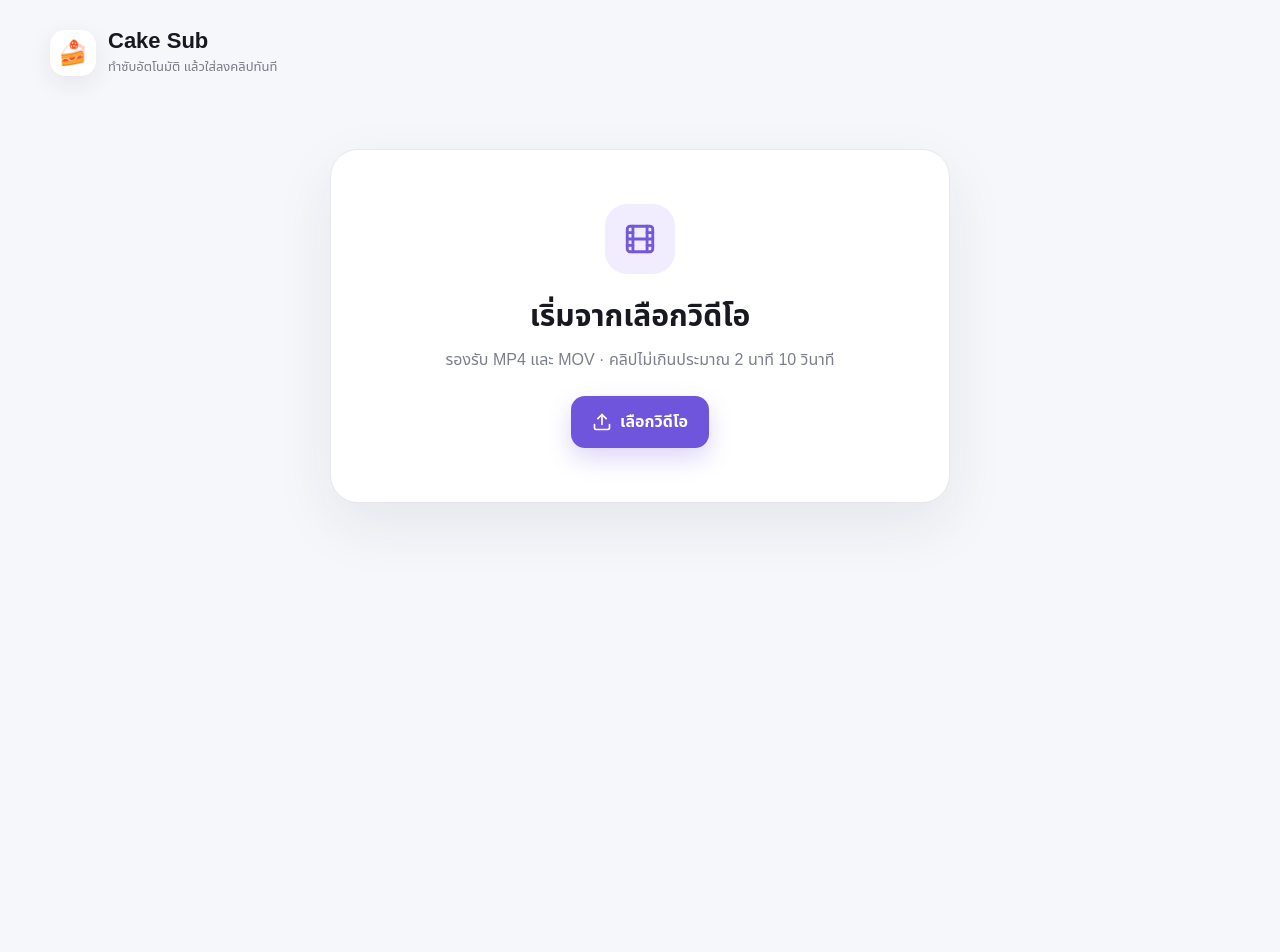
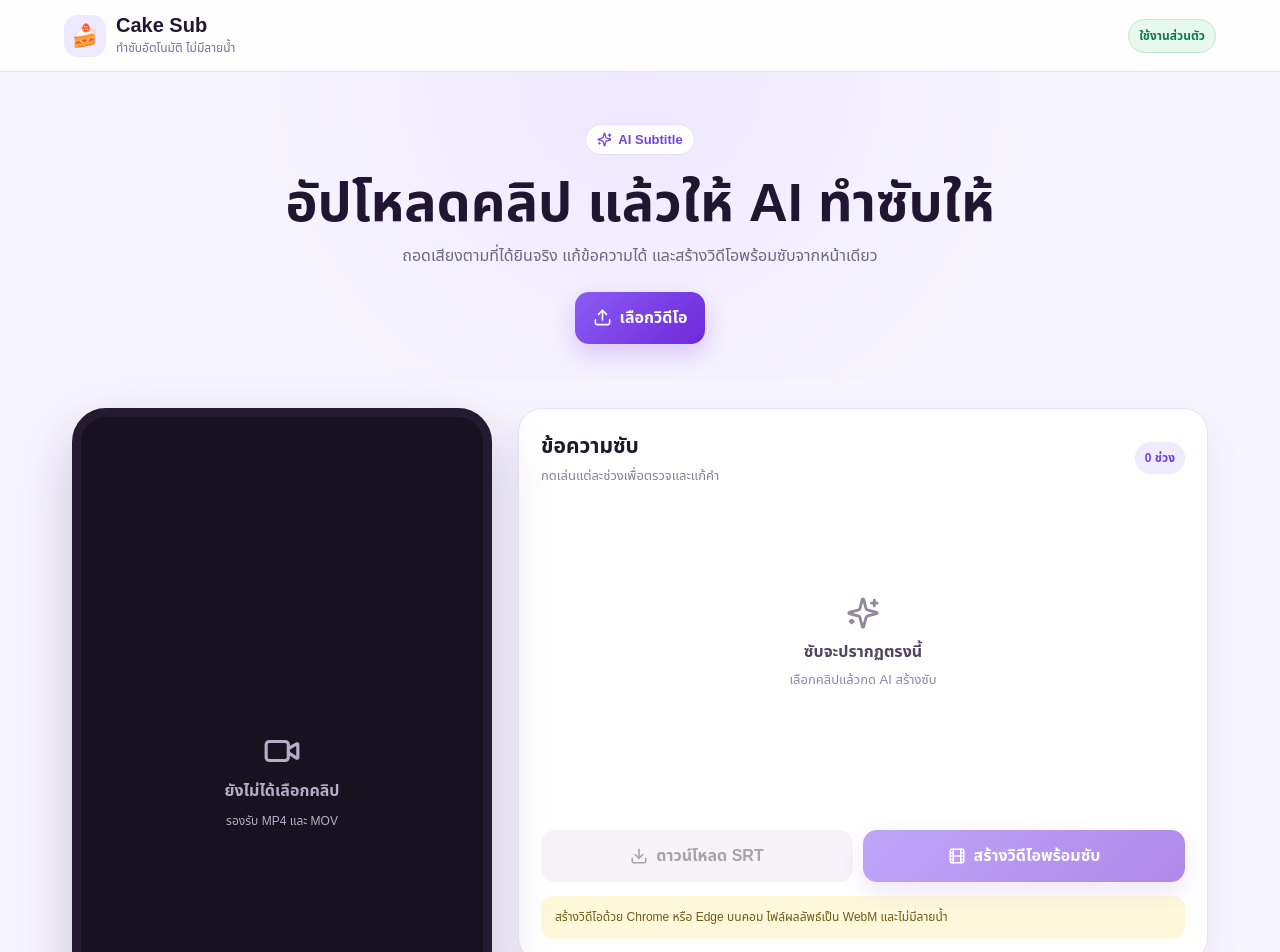
Before and after one commit to khemapsorncake-crypto/cake-sub, a Next.js app: page / in a window 1280 px wide. Shown: the top 952 px of the page. Before the commit the page ends 800 px from the top, so only its background shows below. Built offline with nearby package versions, Linux system fonts and the light colour scheme.

Commit message:
Add files via upload

```diff
--- a/app/api/transcribe/route.ts
+++ b/app/api/transcribe/route.ts
@@ -4,7 +4,6 @@ export const runtime = "nodejs";
 export const maxDuration = 60;
 
 type GroqSegment = {
-  id?: number;
   start?: number;
   end?: number;
   text?: string;
@@ -13,11 +12,26 @@ type GroqSegment = {
   compression_ratio?: number;
 };
 
-function looksHallucinated(text: string) {
-  const clean = text.replace(/\s+/g, " ").trim();
-  const compact = clean.replace(/\s/g, "");
-  if (!clean) return true;
-  if (/^(ขอบคุณที่รับชม|โปรดติดตามตอนต่อไป|ซับไตเติล|ดนตรี|เพลง|thank you for watching)[.!…]*$/i.test(clean)) return true;
+function normalizeText(value: unknown) {
+  return String(value ?? "").replace(/\s+/g, " ").trim();
+}
+
+function isLikelyHallucination(segment: GroqSegment, duration: number) {
+  const text = normalizeText(segment.text);
+  const compact = text.replace(/\s/g, "");
+  const start = Number(segment.start ?? 0);
+  const end = Number(segment.end ?? start);
+  const noSpeech = Number(segment.no_speech_prob ?? 0);
+  const avgLogProb = Number(segment.avg_logprob ?? 0);
+  const compression = Number(segment.compression_ratio ?? 0);
+
+  if (!text) return true;
+  if (duration > 0 && (start > duration + 0.25 || end > duration + 1)) return true;
+  if (end <= start) return true;
+  if (noSpeech > 0.58) return true;
+  if (avgLogProb < -1.15) return true;
+  if (compression > 2.45) return true;
+  if (/^(ขอบคุณที่รับชม|โปรดติดตามตอนต่อไป|ซับไตเติล|ดนตรี|เพลง|thank you for watching)[.!…]*$/i.test(text)) return true;
   if (/(.{2,12})\1\1/i.test(compact)) return true;
   return false;
 }
@@ -44,6 +58,7 @@ export async function POST(request: Request) {
     form.append("file", audio, "cake-sub.wav");
     form.append("model", "whisper-large-v3");
     form.append("language", "th");
+    form.append("task", "transcribe");
     form.append("response_format", "verbose_json");
     form.append("temperature", "0");
     form.append("timestamp_granularities[]", "segment");
@@ -57,10 +72,10 @@ export async function POST(request: Request) {
       },
     );
 
-    const rawText = await response.text();
+    const raw = await response.text();
     let data: Record<string, unknown> = {};
     try {
-      data = rawText ? JSON.parse(rawText) : {};
+      data = raw ? JSON.parse(raw) : {};
     } catch {
       return NextResponse.json(
         { error: "บริการถอดเสียงตอบกลับไม่ถูกต้อง กรุณาลองใหม่" },
@@ -81,29 +96,26 @@ export async function POST(request: Request) {
       : [];
 
     const segments = inputSegments
-      .filter((segment) => {
-        const text = String(segment.text || "").trim();
-        const start = Number(segment.start || 0);
-        if (looksHallucinated(text)) return false;
-        if (duration > 0 && start > duration + 0.5) return false;
-        if (Number(segment.no_speech_prob || 0) > 0.72) return false;
-        if (Number(segment.compression_ratio || 0) > 2.8) return false;
-        return true;
+      .filter((segment) => !isLikelyHallucination(segment, duration))
+      .map((segment) => {
+        const start = Math.max(0, Number(segment.start ?? 0));
+        const rawEnd = Math.max(start + 0.35, Number(segment.end ?? start + 0.35));
+        return {
+          start,
+          end: duration > 0 ? Math.min(duration, rawEnd) : rawEnd,
+          text: normalizeText(segment.text),
+        };
       })
-      .map((segment) => ({
-        start: Math.max(0, Number(segment.start || 0)),
-        end: Math.min(
-          duration > 0 ? duration : Number.MAX_SAFE_INTEGER,
-          Math.max(Number(segment.end || 0), Number(segment.start || 0) + 0.4),
-        ),
-        text: String(segment.text || "").replace(/\s+/g, " ").trim(),
-      }));
+      .filter((segment) => segment.text && segment.end > segment.start);
 
-    return NextResponse.json({
-      text: segments.map((segment) => segment.text).join(" "),
-      segments,
-      duration,
-    });
+    if (!segments.length) {
+      return NextResponse.json(
+        { error: "ไม่พบเสียงพูดที่ชัดเจนพอ กรุณาลองคลิปที่เสียงพูดดังขึ้น" },
+        { status: 422 },
+      );
+    }
+
+    return NextResponse.json({ segments, duration });
   } catch (error) {
     return NextResponse.json(
       { error: error instanceof Error ? error.message : "เกิดข้อผิดพลาด" },
--- a/app/page.tsx
+++ b/app/page.tsx
@@ -2,7 +2,7 @@
 
 import { ChangeEvent, useEffect, useMemo, useRef, useState } from "react";
 import {
-  Check,
+  CheckCircle2,
   Download,
   Film,
   LoaderCircle,
@@ -10,7 +10,7 @@ import {
   Sparkles,
   Trash2,
   Upload,
-  WandSparkles,
+  Video,
 } from "lucide-react";
 
 type Subtitle = { id: string; start: number; end: number; text: string };
@@ -51,10 +51,8 @@ function wrapText(context: CanvasRenderingContext2D, text: string, maxWidth: num
 }
 
 async function videoToWav(file: File): Promise<{ blob: Blob; duration: number }> {
-  const AudioContextClass =
-    window.AudioContext ||
-    (window as typeof window & { webkitAudioContext?: typeof AudioContext })
-      .webkitAudioContext;
+  const AudioContextClass = window.AudioContext ||
+    (window as typeof window & { webkitAudioContext?: typeof AudioContext }).webkitAudioContext;
   if (!AudioContextClass) throw new Error("เบราว์เซอร์นี้อ่านเสียงจากวิดีโอไม่ได้");
 
   const context = new AudioContextClass();
@@ -86,9 +84,7 @@ async function videoToWav(file: File): Promise<{ blob: Blob; duration: number }>
     const buffer = new ArrayBuffer(44 + samples.length * 2);
     const view = new DataView(buffer);
     const write = (offset: number, text: string) => {
-      for (let i = 0; i < text.length; i += 1) {
-        view.setUint8(offset + i, text.charCodeAt(i));
-      }
+      for (let i = 0; i < text.length; i += 1) view.setUint8(offset + i, text.charCodeAt(i));
     };
 
     write(0, "RIFF");
@@ -108,18 +104,11 @@ async function videoToWav(file: File): Promise<{ blob: Blob; duration: number }>
     let offset = 44;
     for (const sample of samples) {
       const clamped = Math.max(-1, Math.min(1, sample));
-      view.setInt16(
-        offset,
-        clamped < 0 ? clamped * 0x8000 : clamped * 0x7fff,
-        true,
-      );
+      view.setInt16(offset, clamped < 0 ? clamped * 0x8000 : clamped * 0x7fff, true);
       offset += 2;
     }
 
-    return {
-      blob: new Blob([buffer], { type: "audio/wav" }),
-      duration: decoded.duration,
-    };
+    return { blob: new Blob([buffer], { type: "audio/wav" }), duration: decoded.duration };
   } finally {
     await context.close();
   }
@@ -176,20 +165,14 @@ export default function Home() {
       setProgress(12);
       const { blob, duration } = await videoToWav(file);
 
-      setStatus("AI กำลังถอดเสียง");
+      setStatus("AI กำลังถอดเสียงตามที่ได้ยิน");
       setProgress(38);
       const form = new FormData();
       form.append("audio", blob, "cake-sub.wav");
       form.append("duration", String(duration));
 
-      timer = window.setInterval(() => {
-        setProgress((p) => Math.min(91, p + 1));
-      }, 900);
-
-      const response = await fetch("/api/transcribe", {
-        method: "POST",
-        body: form,
-      });
+      timer = window.setInterval(() => setProgress((p) => Math.min(91, p + 1)), 900);
+      const response = await fetch("/api/transcribe", { method: "POST", body: form });
       window.clearInterval(timer);
 
       const contentType = response.headers.get("content-type") || "";
@@ -207,15 +190,12 @@ export default function Home() {
         .map((segment, index) => ({
           id: `${Date.now()}-${index}`,
           start: Math.max(0, Number(segment.start || 0)),
-          end: Math.max(Number(segment.end || 0), Number(segment.start || 0) + 0.45),
+          end: Math.max(Number(segment.end || 0), Number(segment.start || 0) + 0.35),
           text: String(segment.text || "").trim(),
         }))
         .filter((item) => item.text);
 
-      if (!next.length) {
-        throw new Error("AI ไม่พบเสียงพูดที่ชัดเจนในคลิปนี้");
-      }
-
+      if (!next.length) throw new Error("AI ไม่พบเสียงพูดที่ชัดเจนในคลิปนี้");
       setSubtitles(next);
       setProgress(100);
       setStatus("");
@@ -229,14 +209,9 @@ export default function Home() {
 
   function downloadSrt() {
     const body = subtitles
-      .map(
-        (s, i) =>
-          `${i + 1}\n${srtTime(s.start)} --> ${srtTime(s.end)}\n${s.text}\n`,
-      )
+      .map((s, i) => `${i + 1}\n${srtTime(s.start)} --> ${srtTime(s.end)}\n${s.text}\n`)
       .join("\n");
-    const url = URL.createObjectURL(
-      new Blob([body], { type: "text/plain;charset=utf-8" }),
-    );
+    const url = URL.createObjectURL(new Blob([body], { type: "text/plain;charset=utf-8" }));
     const a = document.createElement("a");
     a.href = url;
     a.download = `${file?.name.replace(/\.[^.]+$/, "") || "cake-sub"}.srt`;
@@ -255,99 +230,74 @@ export default function Home() {
     setError("");
     setRendering(true);
     setRenderProgress(0);
-
     const originalTime = video.currentTime;
     const originalMuted = video.muted;
+
+    try {
       const canvas = document.createElement("canvas");
       canvas.width = video.videoWidth || 720;
       canvas.height = video.videoHeight || 1280;
       const context = canvas.getContext("2d");
-    if (!context) {
-      setRendering(false);
-      setError("สร้างพื้นที่วิดีโอไม่สำเร็จ");
-      return;
-    }
+      if (!context) throw new Error("เบราว์เซอร์ไม่รองรับการสร้างวิดีโอ");
 
+      video.currentTime = 0;
+      video.muted = false;
       const sourceStream = video.captureStream();
       const canvasStream = canvas.captureStream(30);
-    const outputStream = new MediaStream([
+      const output = new MediaStream([
         ...canvasStream.getVideoTracks(),
         ...sourceStream.getAudioTracks(),
       ]);
-
       const mimeType = MediaRecorder.isTypeSupported("video/webm;codecs=vp9,opus")
         ? "video/webm;codecs=vp9,opus"
         : "video/webm";
-    const recorder = new MediaRecorder(outputStream, {
-      mimeType,
-      videoBitsPerSecond: 5_000_000,
-    });
+      const recorder = new MediaRecorder(output, { mimeType, videoBitsPerSecond: 6_000_000 });
       const chunks: BlobPart[] = [];
-    recorder.ondataavailable = (event) => {
-      if (event.data.size) chunks.push(event.data);
-    };
+      recorder.ondataavailable = (event) => { if (event.data.size) chunks.push(event.data); };
 
-    const result = new Promise<Blob>((resolve, reject) => {
+      await new Promise<void>((resolve, reject) => {
         recorder.onerror = () => reject(new Error("สร้างวิดีโอไม่สำเร็จ"));
-      recorder.onstop = () => resolve(new Blob(chunks, { type: "video/webm" }));
-    });
+        recorder.onstop = () => resolve();
+        recorder.start(1000);
+        void video.play();
 
-    function draw() {
-      if (!video || !context) return;
+        const draw = () => {
           context.drawImage(video, 0, 0, canvas.width, canvas.height);
-      const subtitle = subtitles.find(
-        (item) => video.currentTime >= item.start && video.currentTime < item.end,
-      );
+          const subtitle = subtitles.find((s) => video.currentTime >= s.start && video.currentTime < s.end);
           if (subtitle) {
             const fontSize = Math.max(30, Math.round(canvas.width * 0.055));
             context.font = `900 ${fontSize}px Arial, sans-serif`;
             context.textAlign = "center";
             context.textBaseline = "middle";
             context.lineJoin = "round";
-        const lines = wrapText(context, subtitle.text, canvas.width * 0.86);
+            context.lineWidth = Math.max(5, fontSize * 0.16);
+            context.strokeStyle = "#111";
+            context.fillStyle = "#fff";
+            const lines = wrapText(context, subtitle.text, canvas.width * 0.82);
             const lineHeight = fontSize * 1.22;
-        const startY = canvas.height * 0.78 - ((lines.length - 1) * lineHeight) / 2;
+            const baseY = canvas.height * 0.78 - ((lines.length - 1) * lineHeight) / 2;
             lines.forEach((line, index) => {
-          const y = startY + index * lineHeight;
-          context.strokeStyle = "rgba(0,0,0,.95)";
-          context.lineWidth = Math.max(6, fontSize * 0.18);
+              const y = baseY + index * lineHeight;
               context.strokeText(line, canvas.width / 2, y);
-          context.fillStyle = "#ffffff";
               context.fillText(line, canvas.width / 2, y);
             });
           }
-      setRenderProgress(
-        Math.min(99, Math.round((video.currentTime / Math.max(video.duration, 1)) * 100)),
-      );
-      if (!video.ended && rendering) requestAnimationFrame(draw);
-    }
-
-    try {
-      video.pause();
-      video.currentTime = 0;
-      video.muted = false;
-      await new Promise<void>((resolve) => {
-        if (video.readyState >= 2) resolve();
-        else video.addEventListener("canplay", () => resolve(), { once: true });
+          setRenderProgress(Math.min(99, Math.round((video.currentTime / Math.max(video.duration, 1)) * 100)));
+          if (!video.ended && recorder.state === "recording") requestAnimationFrame(draw);
+        };
+        requestAnimationFrame(draw);
+        video.onended = () => { if (recorder.state === "recording") recorder.stop(); };
       });
 
-      recorder.start(1000);
-      await video.play();
-      requestAnimationFrame(draw);
-      await new Promise<void>((resolve) => {
-        video.addEventListener("ended", () => resolve(), { once: true });
-      });
-      recorder.stop();
-      const blob = await result;
-      const url = URL.createObjectURL(blob);
+      const result = new Blob(chunks, { type: "video/webm" });
+      const url = URL.createObjectURL(result);
       const a = document.createElement("a");
       a.href = url;
-      a.download = `${file.name.replace(/\.[^.]+$/, "")}-with-subtitles.webm`;
+      a.download = `${file.name.replace(/\.[^.]+$/, "")}-cake-sub.webm`;
       a.click();
-      setTimeout(() => URL.revokeObjectURL(url), 2000);
+      URL.revokeObjectURL(url);
       setRenderProgress(100);
     } catch (caught) {
-      if (recorder.state !== "inactive") recorder.stop();
       setError(caught instanceof Error ? caught.message : "สร้างวิดีโอไม่สำเร็จ");
     } finally {
       video.pause();
@@ -358,110 +308,61 @@ export default function Home() {
   }
 
   return (
-    <main className="app-shell">
-      <header className="topbar">
-        <div className="logo-mark">🍰</div>
-        <div>
-          <h1>Cake Sub</h1>
-          <p>ทำซับอัตโนมัติ แล้วใส่ลงคลิปทันที</p>
-        </div>
+    <main>
+      <header>
+        <div className="brand"><div className="logo">🍰</div><div><h1>Cake Sub</h1><p>ทำซับอัตโนมัติ ไม่มีลายน้ำ</p></div></div>
+        <span className="free-badge">ใช้งานส่วนตัว</span>
       </header>
 
-      <input ref={inputRef} type="file" accept="video/*" hidden onChange={selectVideo} />
+      <section className="hero">
+        <span className="pill"><Sparkles size={15}/> AI Subtitle</span>
+        <h2>อัปโหลดคลิป แล้วให้ AI ทำซับให้</h2>
+        <p>ถอดเสียงตามที่ได้ยินจริง แก้ข้อความได้ และสร้างวิดีโอพร้อมซับจากหน้าเดียว</p>
+        <input ref={inputRef} type="file" accept="video/*" hidden onChange={selectVideo}/>
+        <button className="primary" onClick={() => inputRef.current?.click()}><Upload size={19}/>{file ? "เปลี่ยนวิดีโอ" : "เลือกวิดีโอ"}</button>
+        {file && <div className="filename"><Film size={15}/><span>{file.name}</span><small>{(file.size / 1024 / 1024).toFixed(1)} MB</small></div>}
+      </section>
 
-      {!file ? (
-        <section className="start-card">
-          <div className="start-icon"><Film size={34} /></div>
-          <h2>เริ่มจากเลือกวิดีโอ</h2>
-          <p>รองรับ MP4 และ MOV · คลิปไม่เกินประมาณ 2 นาที 10 วินาที</p>
-          <button className="main-button" onClick={() => inputRef.current?.click()}>
-            <Upload size={20} /> เลือกวิดีโอ
-          </button>
-        </section>
+      <section className="workspace">
+        <div className="video-column">
+          <div className="phone-frame">
+            {videoUrl ? (
+              <><video ref={videoRef} src={videoUrl} controls onTimeUpdate={(e) => setCurrentTime(e.currentTarget.currentTime)}/>{active && <div className="subtitle-preview">{active.text}</div>}</>
             ) : (
-        <section className="work-grid">
-          <div className="left-column">
-            <div className="video-card">
-              <div className="video-stage">
-                <video
-                  ref={videoRef}
-                  src={videoUrl}
-                  controls
-                  playsInline
-                  onTimeUpdate={(event) => setCurrentTime(event.currentTarget.currentTime)}
-                />
-                {active && <div className="live-subtitle">{active.text}</div>}
+              <div className="empty-video"><Video size={38}/><b>ยังไม่ได้เลือกคลิป</b><span>รองรับ MP4 และ MOV</span></div>
+            )}
           </div>
-              <div className="file-line">
-                <span title={file.name}>{file.name}</span>
-                <button onClick={() => inputRef.current?.click()}>เปลี่ยนคลิป</button>
-              </div>
+          <button className="ai-button" disabled={!file || Boolean(status)} onClick={generate}>{status ? <LoaderCircle className="spin"/> : <Sparkles/>}{status || "AI สร้างซับ"}</button>
+          {status && <div className="progress-card"><div className="progress-head"><b>{status}</b><span>{progress}%</span></div><div className="progress-track"><div style={{width:`${progress}%`}}/></div><p>AI จะไม่เติมข้อความ fallback หากช่วงใดฟังไม่ชัด</p></div>}
+          {error && <div className="error-box">{error}</div>}
+          {subtitles.length > 0 && <div className="success-box"><CheckCircle2 size={18}/>สร้างซับแล้ว {subtitles.length} ช่วง</div>}
         </div>
 
-            <button className="main-button full" disabled={Boolean(status)} onClick={generate}>
-              {status ? <LoaderCircle className="spin" size={20} /> : <Sparkles size={20} />}
-              {status || "AI สร้างซับทั้งคลิป"}
-            </button>
-
-            {status && (
-              <div className="progress-card">
-                <div><span>{status}</span><b>{progress}%</b></div>
-                <div className="progress-track"><i style={{ width: `${progress}%` }} /></div>
+        <div className="panel">
+          <div className="section-title"><div><h3>ข้อความซับ</h3><p>กดเล่นแต่ละช่วงเพื่อตรวจและแก้คำ</p></div><span>{subtitles.length} ช่วง</span></div>
+          {subtitles.length === 0 ? (
+            <div className="empty-list"><Sparkles size={34}/><b>ซับจะปรากฏตรงนี้</b><p>เลือกคลิปแล้วกด AI สร้างซับ</p></div>
+          ) : (
+            <div className="subtitle-list">
+              {subtitles.map((subtitle) => (
+                <div className="subtitle-row" key={subtitle.id}>
+                  <button className="play-row" onClick={() => { if(videoRef.current){videoRef.current.currentTime=subtitle.start; void videoRef.current.play();}}}><Play size={15}/></button>
+                  <div className="sub-fields">
+                    <div className="times"><label>เริ่ม<input type="number" step="0.1" value={subtitle.start} onChange={(e)=>setSubtitles((all)=>all.map((s)=>s.id===subtitle.id?{...s,start:Number(e.target.value)}:s))}/></label><label>จบ<input type="number" step="0.1" value={subtitle.end} onChange={(e)=>setSubtitles((all)=>all.map((s)=>s.id===subtitle.id?{...s,end:Number(e.target.value)}:s))}/></label><span>{clock(subtitle.start)}</span></div>
+                    <textarea value={subtitle.text} onChange={(e)=>setSubtitles((all)=>all.map((s)=>s.id===subtitle.id?{...s,text:e.target.value}:s))}/>
+                  </div>
+                  <button className="trash" onClick={()=>setSubtitles((all)=>all.filter((s)=>s.id!==subtitle.id))}><Trash2 size={17}/></button>
+                </div>
+              ))}
             </div>
           )}
-            {error && <div className="error-message">{error}</div>}
+          <div className="actions">
+            <button className="secondary" disabled={!subtitles.length} onClick={downloadSrt}><Download size={18}/>ดาวน์โหลด SRT</button>
+            <button className="primary" disabled={!subtitles.length || rendering} onClick={renderVideo}>{rendering ? <LoaderCircle className="spin"/> : <Film size={18}/>} {rendering ? `กำลังสร้าง ${renderProgress}%` : "สร้างวิดีโอพร้อมซับ"}</button>
           </div>
-
-          <div className="editor-card">
-            <div className="editor-head">
-              <div>
-                <h2>ข้อความซับ</h2>
-                <p>{subtitles.length ? `${subtitles.length} ช่วง · แตะเพื่อแก้ได้` : "กด AI สร้างซับก่อน"}</p>
-              </div>
-              {subtitles.length > 0 && <span className="ready-badge"><Check size={14} /> พร้อมแก้</span>}
-            </div>
-
-            <div className="subtitle-list">
-              {!subtitles.length ? (
-                <div className="empty-editor"><WandSparkles size={28} /><p>ซับที่สร้างจะอยู่ตรงนี้</p></div>
-              ) : (
-                subtitles.map((subtitle) => (
-                  <article className="subtitle-item" key={subtitle.id}>
-                    <button
-                      className="play-item"
-                      onClick={() => {
-                        if (videoRef.current) {
-                          videoRef.current.currentTime = subtitle.start;
-                          void videoRef.current.play();
-                        }
-                      }}
-                    ><Play size={15} /></button>
-                    <div className="subtitle-body">
-                      <div className="time-fields">
-                        <label>เริ่ม<input type="number" step="0.1" value={subtitle.start} onChange={(e) => setSubtitles((all) => all.map((s) => s.id === subtitle.id ? { ...s, start: Number(e.target.value) } : s))} /></label>
-                        <label>จบ<input type="number" step="0.1" value={subtitle.end} onChange={(e) => setSubtitles((all) => all.map((s) => s.id === subtitle.id ? { ...s, end: Number(e.target.value) } : s))} /></label>
-                        <span>{clock(subtitle.start)}</span>
-                      </div>
-                      <textarea value={subtitle.text} onChange={(e) => setSubtitles((all) => all.map((s) => s.id === subtitle.id ? { ...s, text: e.target.value } : s))} />
-                    </div>
-                    <button className="delete-item" onClick={() => setSubtitles((all) => all.filter((s) => s.id !== subtitle.id))}><Trash2 size={16} /></button>
-                  </article>
-                ))
-              )}
-            </div>
-
-            {subtitles.length > 0 && (
-              <div className="export-row">
-                <button className="light-button" onClick={downloadSrt}><Download size={18} /> ดาวน์โหลด SRT</button>
-                <button className="export-button" disabled={rendering} onClick={renderVideo}>
-                  {rendering ? <LoaderCircle className="spin" size={18} /> : <Film size={18} />}
-                  {rendering ? `กำลังสร้างคลิป ${renderProgress}%` : "สร้างวิดีโอพร้อมซับ"}
-                </button>
-              </div>
-            )}
+          <div className="notice">สร้างวิดีโอด้วย Chrome หรือ Edge บนคอม ไฟล์ผลลัพธ์เป็น WebM และไม่มีลายน้ำ</div>
         </div>
       </section>
-      )}
     </main>
   );
 }
--- a/next.config.ts
+++ b/next.config.ts
@@ -1,6 +1,7 @@
 import type { NextConfig } from "next";
 
 const nextConfig: NextConfig = {
+  output: "export",
   images: { unoptimized: true },
 };
 
```
Also changed, not shown: app/globals.css, 1 other file (tests, documents, lock files or other folders). Lines whose indentation alone changed are shown as unchanged.
